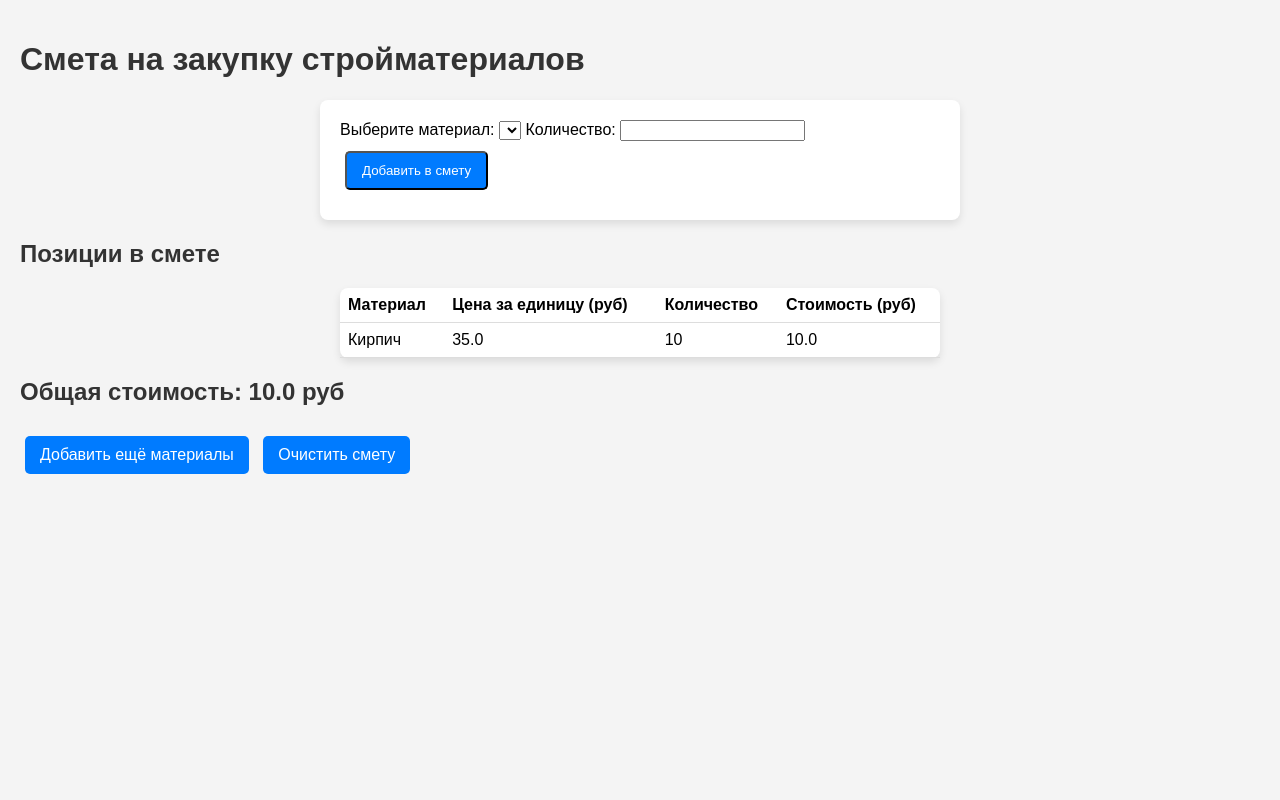
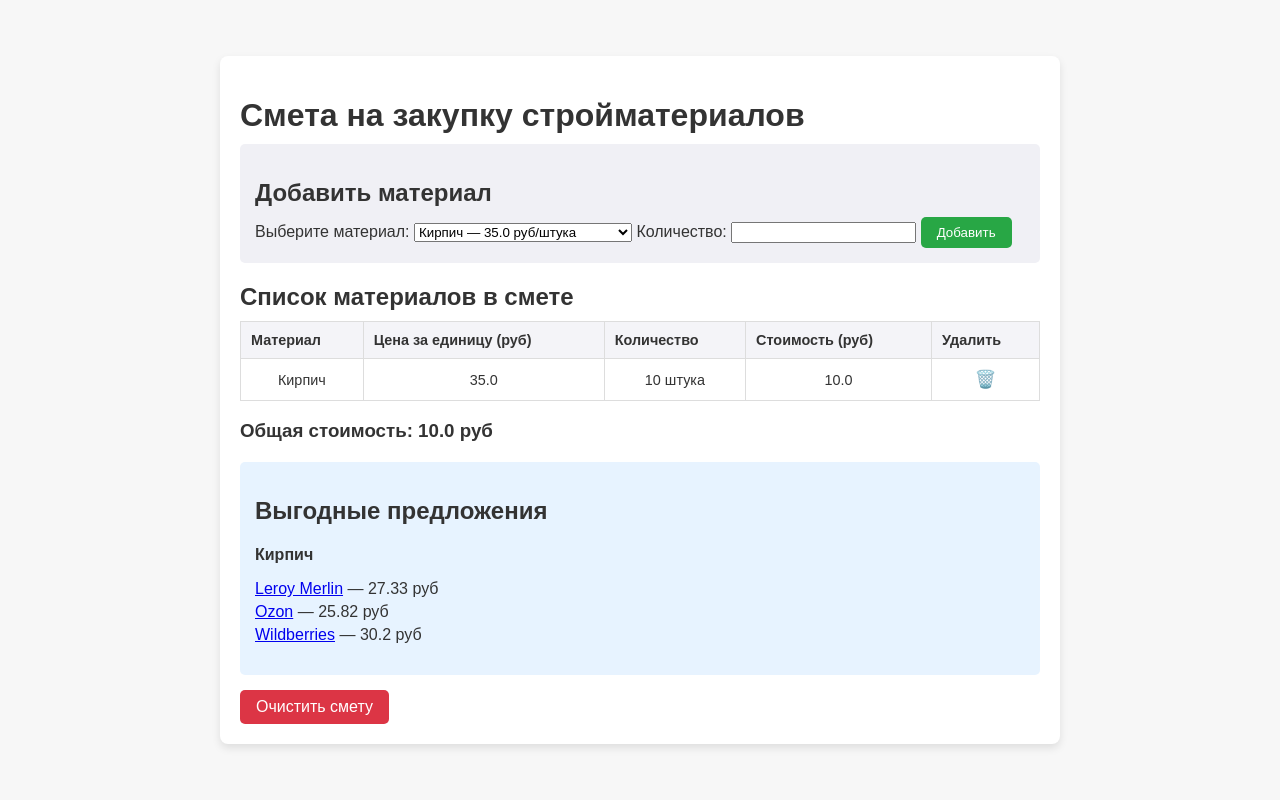
Before and after one commit to XXIIVVEE/calk-for-smeta, a Flask app: page /estimate in a window 1280 px wide. Run offline with Flask 3, Linux system fonts and the light colour scheme; data comes from the database, SQL or seed files in the repository; both versions use the stored data as it was after the commit; tables that the repository leaves empty hold one stand-in row (values such as "Sample post"); lists and menus that the app fills with data are empty.

Commit message:
Обновление кода

```diff
--- a/app.py
+++ b/app.py
@@ -1,63 +1,78 @@
+# app.py
+
 from flask import Flask, render_template, request, redirect, url_for
-from flask_sqlalchemy import SQLAlchemy
-from models import db, Material, EstimateItem
+from models import db, Material, EstimateItem, User, seed_materials, find_cheaper_price
 
 app = Flask(__name__)
 
-# Настройки базы данных
 app.config['SQLALCHEMY_DATABASE_URI'] = 'sqlite:///database.db'
 app.config['SQLALCHEMY_TRACK_MODIFICATIONS'] = False
 db.init_app(app)
 
-# Функция для создания таблиц при старте приложения
-def create_tables():
-    with app.app_context():
-        db.create_all()
+# Создание таблиц и добавление материалов при запуске
+with app.app_context():
+    db.create_all()
+    seed_materials(app)
 
-# Запуск создания таблиц при старте приложения
-create_tables()
+# Функция для получения или создания пользователя на основе IP-адреса
+def get_or_create_user(ip_address):
+    user = User.query.filter_by(ip_address=ip_address).first()
+    if not user:
+        user = User(ip_address=ip_address)
+        db.session.add(user)
+        db.session.commit()
+    return user
 
 @app.route('/')
 def index():
-    materials = Material.query.all()  # Получаем все материалы из базы
+    materials = Material.query.all()
     return render_template('index.html', materials=materials)
-def add_material():
-    # Получаем данные из формы
-    name = request.form['name']
-    unit_price = float(request.form['unit_price'])
-    unit = request.form['unit']
-
-    # Добавляем материал в базу данных
-    new_material = Material(name=name, unit_price=unit_price, unit=unit)
-    db.session.add(new_material)
-    db.session.commit()
-
-    return redirect(url_for('index'))
 
 @app.route('/estimate', methods=['GET', 'POST'])
 def estimate():
+    ip_address = request.remote_addr
+    user = get_or_create_user(ip_address)
+
     if request.method == 'POST':
         material_id = int(request.form['material_id'])
         quantity = int(request.form['quantity'])
 
-        # Находим материал и вычисляем стоимость
-        material = Material.query.get(material_id)
-        total_cost = material.unit_price * quantity
+        estimate_item = EstimateItem.query.filter_by(user_id=user.id, material_id=material_id).first()
 
-        # Добавляем запись в таблицу EstimateItem
-        estimate_item = EstimateItem(material_id=material_id, quantity=quantity, total_cost=total_cost)
-        db.session.add(estimate_item)
+        if estimate_item:
+            estimate_item.quantity += quantity
+            estimate_item.total_cost = estimate_item.quantity * estimate_item.material.unit_price
+        else:
+            material = Material.query.get(material_id)
+            total_cost = material.unit_price * quantity
+            estimate_item = EstimateItem(user_id=user.id, material_id=material_id, quantity=quantity, total_cost=total_cost)
+            db.session.add(estimate_item)
+
         db.session.commit()
 
-    # Получаем все позиции сметы для отображения
-    estimate_items = EstimateItem.query.all()
+    estimate_items = EstimateItem.query.filter_by(user_id=user.id).all()
     total_estimate = sum(item.total_cost for item in estimate_items)
-    return render_template('estimate.html', estimate_items=estimate_items, total_estimate=total_estimate)
+    materials = Material.query.all()
+    cheaper_prices = {
+        item.material.name: find_cheaper_price(item.material.name, item.material.unit_price)
+        for item in estimate_items
+    }
+
+    return render_template('estimate.html', estimate_items=estimate_items, total_estimate=total_estimate, materials=materials, cheaper_prices=cheaper_prices)
+
+@app.route('/delete_item/<int:item_id>')
+def delete_item(item_id):
+    item = EstimateItem.query.get(item_id)
+    if item:
+        db.session.delete(item)
+        db.session.commit()
+    return redirect(url_for('estimate'))
 
 @app.route('/clear')
 def clear():
-    # Очищаем смету
-    EstimateItem.query.delete()
+    ip_address = request.remote_addr
+    user = get_or_create_user(ip_address)
+    EstimateItem.query.filter_by(user_id=user.id).delete()
     db.session.commit()
     return redirect(url_for('estimate'))
 
--- a/static/style.css
+++ b/static/style.css
@@ -1,50 +1,136 @@
+/* Основные стили */
+
 body {
     font-family: Arial, sans-serif;
+    background-color: #f7f7f7;
     margin: 0;
+    padding: 0;
+    display: flex;
+    justify-content: center;
+    align-items: center;
+    height: 100vh;
+    color: #333;
+}
+
+
+/* Контейнер */
+
+.container {
+    max-width: 800px;
+    width: 100%;
+    background: #fff;
     padding: 20px;
-    background-color: #f4f4f4;
+    box-shadow: 0 4px 8px rgba(0, 0, 0, 0.1);
+    border-radius: 8px;
+    margin: 20px;
 }
+
+
+/* Заголовки */
 
 h1,
 h2 {
     color: #333;
+    margin-bottom: 10px;
 }
 
-form,
-table {
-    max-width: 600px;
-    margin: 0 auto 20px auto;
-    background: #fff;
-    padding: 20px;
-    border-radius: 8px;
-    box-shadow: 0 4px 8px rgba(0, 0, 0, 0.1);
+
+/* Стили для формы добавления */
+
+.add-material {
+    margin-bottom: 20px;
+    padding: 15px;
+    background-color: #f0f0f5;
+    border-radius: 5px;
 }
+
+
+/* Кнопки */
+
+.btn {
+    display: inline-block;
+    padding: 8px 16px;
+    color: #fff;
+    background-color: #007bff;
+    border: none;
+    border-radius: 5px;
+    cursor: pointer;
+    text-decoration: none;
+    transition: background 0.3s ease;
+}
+
+.btn:hover {
+    background-color: #0056b3;
+}
+
+.add-btn {
+    background-color: #28a745;
+}
+
+.add-btn:hover {
+    background-color: #218838;
+}
+
+.clear-btn {
+    background-color: #dc3545;
+    margin-top: 15px;
+}
+
+.clear-btn:hover {
+    background-color: #c82333;
+}
+
+
+/* Таблица стилей */
 
 table {
     width: 100%;
     border-collapse: collapse;
+    margin-top: 10px;
+    font-size: 0.9em;
 }
 
+table,
 th,
 td {
-    padding: 8px;
-    text-align: left;
-    border-bottom: 1px solid #ddd;
+    border: 1px solid #ddd;
+    padding: 10px;
 }
 
-button,
-a {
-    display: inline-block;
-    padding: 10px 15px;
-    margin: 10px 5px;
-    background: #007BFF;
-    color: #fff;
-    text-decoration: none;
-    border-radius: 5px;
+th {
+    background-color: #f4f4f8;
+    text-align: left;
+}
+
+td {
     text-align: center;
 }
 
-button:hover,
-a:hover {
-    background: #0056b3;
+
+/* Стили для раздела выгодных предложений */
+
+.cheaper-options {
+    margin-top: 20px;
+    padding: 15px;
+    background-color: #e7f3ff;
+    border-radius: 5px;
 }
+
+.material h4 {
+    margin-bottom: 5px;
+}
+
+.material ul {
+    list-style-type: none;
+    padding: 0;
+}
+
+.material li {
+    margin-bottom: 5px;
+}
+
+.delete-btn {
+    color: #dc3545;
+    text-decoration: none;
+    font-size: 1.2em;
+}
--- a/templates/estimate.html
+++ b/templates/estimate.html
@@ -3,12 +3,17 @@
 
 <head>
     <meta charset="UTF-8">
-    <title>Смета</title>
+    <title>Смета на закупку стройматериалов</title>
     <link rel="stylesheet" href="/static/style.css">
 </head>
 
 <body>
+    <div class="container">
         <h1>Смета на закупку стройматериалов</h1>
+
+        <!-- Форма добавления материалов -->
+        <div class="add-material">
+            <h2>Добавить материал</h2>
             <form action="/estimate" method="post">
                 <label for="material_id">Выберите материал:</label>
                 <select id="material_id" name="material_id" required>
@@ -16,14 +21,16 @@
                     <option value="{{ material.id }}">{{ material.name }} — {{ material.unit_price }} руб/{{ material.unit }}</option>
                     {% endfor %}
                 </select>
+                <label for="quantity">Количество:</label>
+                <input type="number" id="quantity" name="quantity" min="1" required>
+                <button type="submit" class="btn add-btn">Добавить</button>
+            </form>
+        </div>
 
-        <label for="quantity">Количество:</label>
-        <input type="number" id="quantity" name="quantity" required>
-
-        <button type="submit">Добавить в смету</button>
-    </form>
-
-    <h2>Позиции в смете</h2>
+        <!-- Отображение позиций в смете -->
+        <div class="estimate-list">
+            <h2>Список материалов в смете</h2>
+            {% if estimate_items %}
             <table>
                 <thead>
                     <tr>
@@ -31,6 +38,7 @@
                         <th>Цена за единицу (руб)</th>
                         <th>Количество</th>
                         <th>Стоимость (руб)</th>
+                        <th>Удалить</th>
                     </tr>
                 </thead>
                 <tbody>
@@ -38,16 +46,39 @@
                     <tr>
                         <td>{{ item.material.name }}</td>
                         <td>{{ item.material.unit_price }}</td>
-                <td>{{ item.quantity }}</td>
+                        <td>{{ item.quantity }} {{ item.material.unit }}</td>
                         <td>{{ item.total_cost }}</td>
+                        <td>
+                            <a href="/delete_item/{{ item.id }}" class="delete-btn">🗑️</a>
+                        </td>
                     </tr>
                     {% endfor %}
                 </tbody>
             </table>
+            <h3>Общая стоимость: {{ total_estimate }} руб</h3>
+            {% else %}
+            <p>Смета пока пуста. Добавьте материалы выше.</p>
+            {% endif %}
+        </div>
 
-    <h2>Общая стоимость: {{ total_estimate }} руб</h2>
-    <a href="/">Добавить ещё материалы</a>
-    <a href="/clear">Очистить смету</a>
+        <!-- Более выгодные предложения -->
+        <div class="cheaper-options">
+            <h2>Выгодные предложения</h2>
+            {% for material_name, sites in cheaper_prices.items() %}
+            <div class="material">
+                <h4>{{ material_name }}</h4>
+                <ul>
+                    {% for site in sites %}
+                    <li><a href="https://{{ site.site }}" target="_blank">{{ site.site }}</a> — {{ site.price }} руб</li>
+                    {% endfor %}
+                </ul>
+            </div>
+            {% endfor %}
+        </div>
+
+        <!-- Кнопка очистки сметы -->
+        <a href="/clear" class="btn clear-btn">Очистить смету</a>
+    </div>
 </body>
 
 </html>
```
Also changed, not shown: models.py (+56 -3 lines), templates/index.html (+1 -15 lines), instance/database.db. Lines whose indentation alone changed are shown as unchanged.
